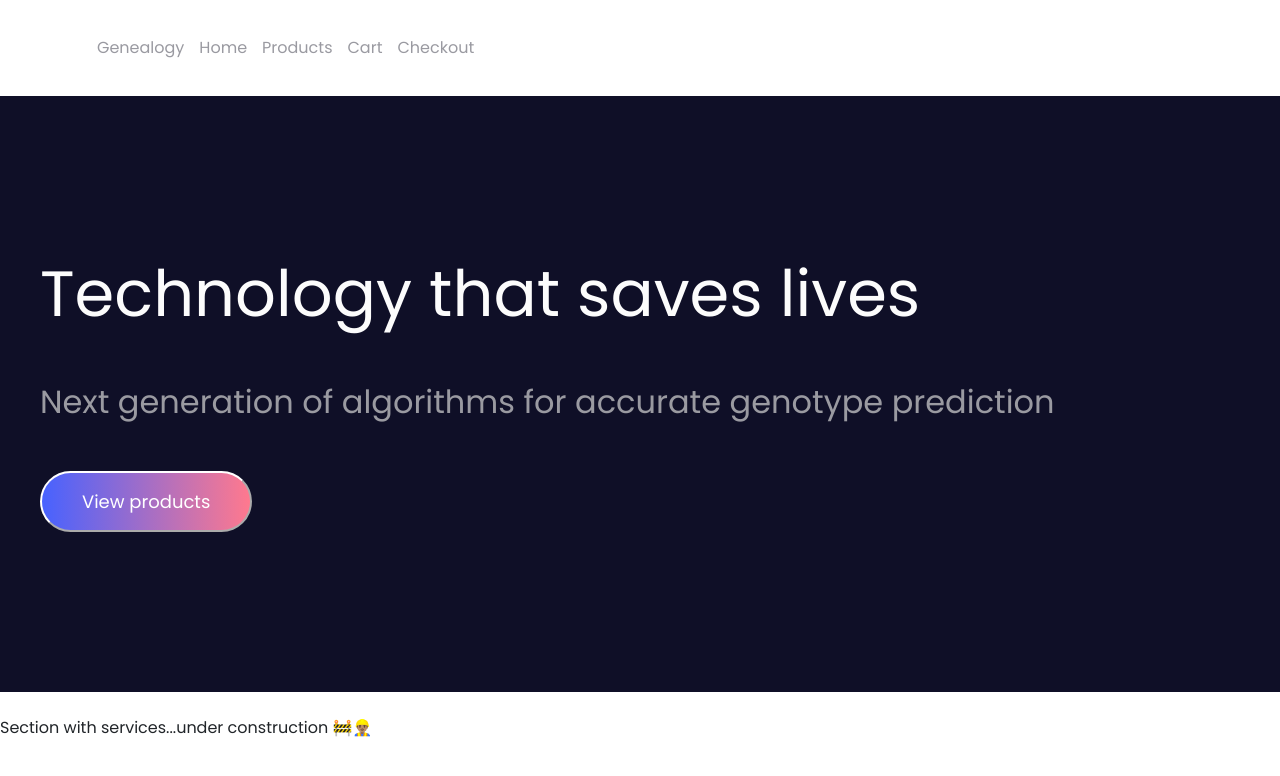
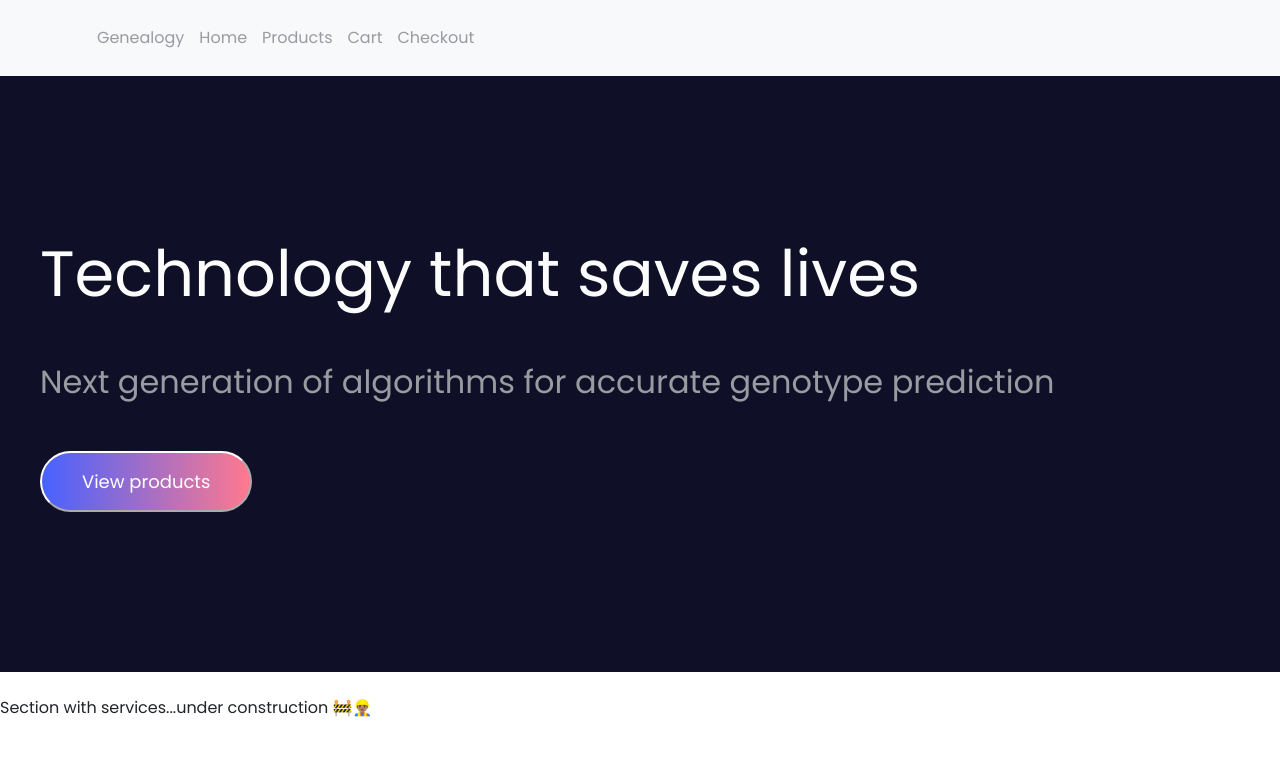
Before and after one commit to elisammz/My-webstore, a React (Create React App) app: page / in a window 1280 px wide. Shown: the top 776 px of the page. Built offline with nearby package versions, Linux system fonts and the light colour scheme; what aws-amplify would draw is missing.

Commit message:
Added styling to Navbar component

```diff
--- a/src/components/styles/Navbar.styled.js
+++ b/src/components/styles/Navbar.styled.js
@@ -1,16 +1,16 @@
-import { render } from "@testing-library/react";
 import React from "react";
 import { Link } from "react-router-dom";
 import styled from "styled-components";
-import { Navbar, NavDropdown, Nav, Container } from "react-bootstrap";
-import "bootstrap/dist/css/bootstrap.min.css";
+
+//Bootstrap components
+import { Navbar, Nav, Container } from "react-bootstrap";
 
 const NavbarListed = styled.ul`
   justify-content: center;
   text-decoration: none;
-  background-color: white;
-  padding: 20px 0;
-  margin: 0;
+  background-color: #f8f9fa;
+  padding: 10px 0;
+  margin: 0 auto;
 
   .styledLink {
     color: #9a9aa1;
@@ -29,7 +29,7 @@ const NavbarListed = styled.ul`
 function NavBar() {
   return (
     <NavbarListed>
-      <Navbar expand="lg">
+      <Navbar bg="light" expand="lg">
         <Container>
           <Link to="/home" className="styledLink">
             Genealogy
```
